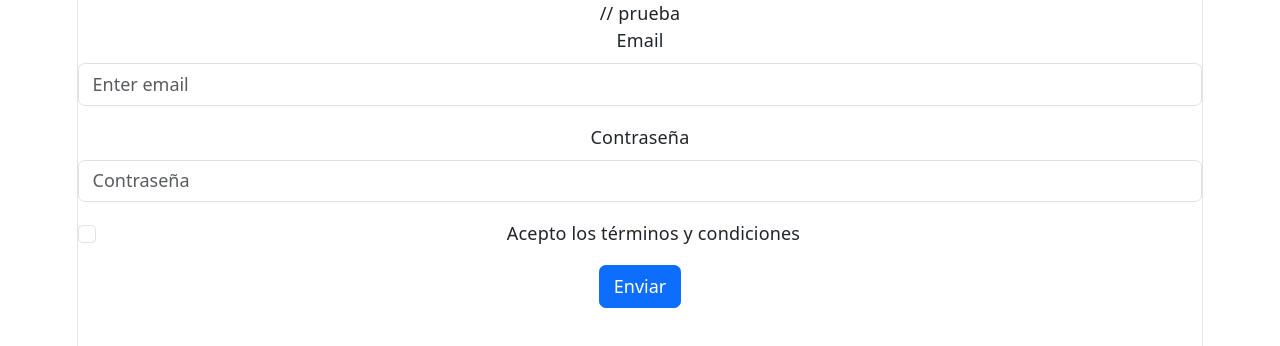
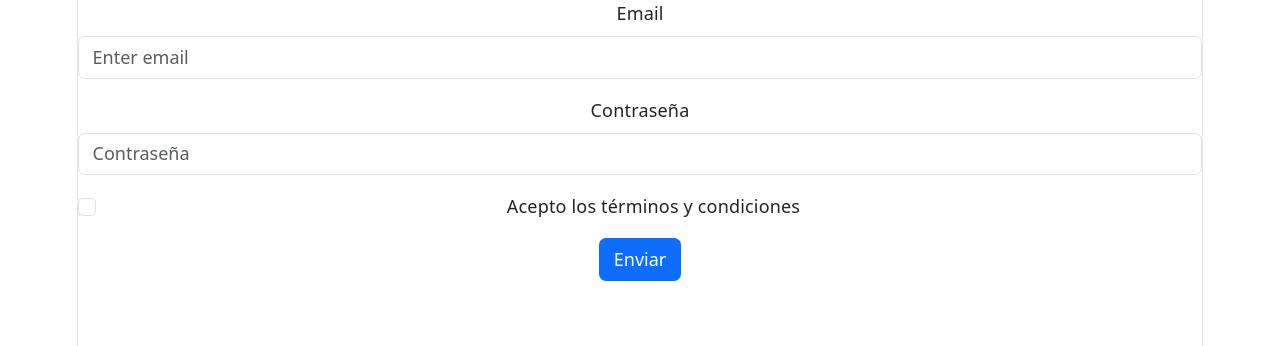
Before and after one commit to August099/TPI-Programaci-n-3, a React (Vite) app: page /login in a window 1280 px wide. Shown: the top 346 px of the page. Built offline with nearby package versions, Linux system fonts and the light colour scheme.

Commit message:
avances varios en el login

```diff
--- a/src/App.jsx
+++ b/src/App.jsx
@@ -13,7 +13,6 @@ function App() {
 
      <BrowserRouter>
 
-      // prueba
       <Routes>
         <Route path="/login" element={<Login />} />
         <Route path="/Store" element={<Card />} />
```
